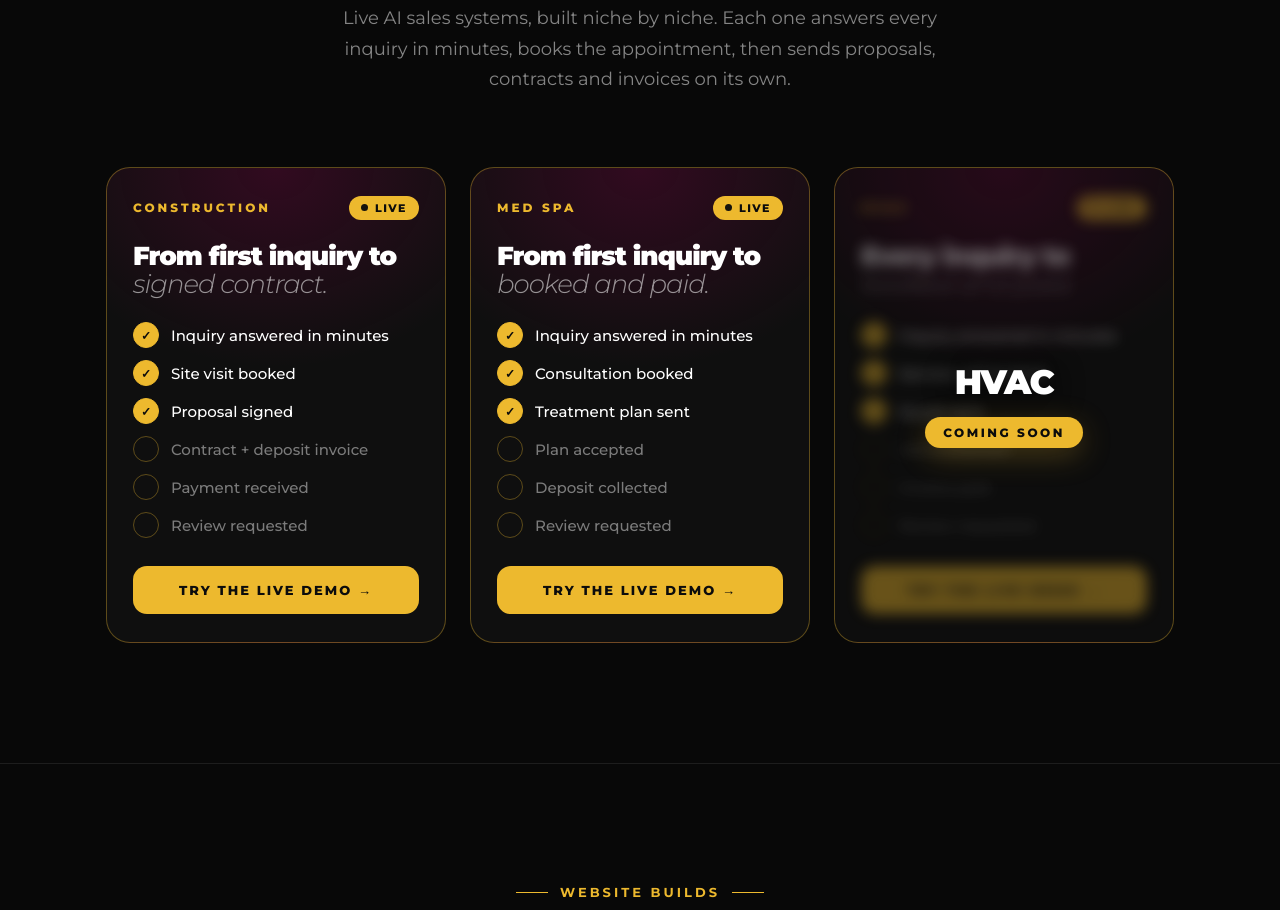
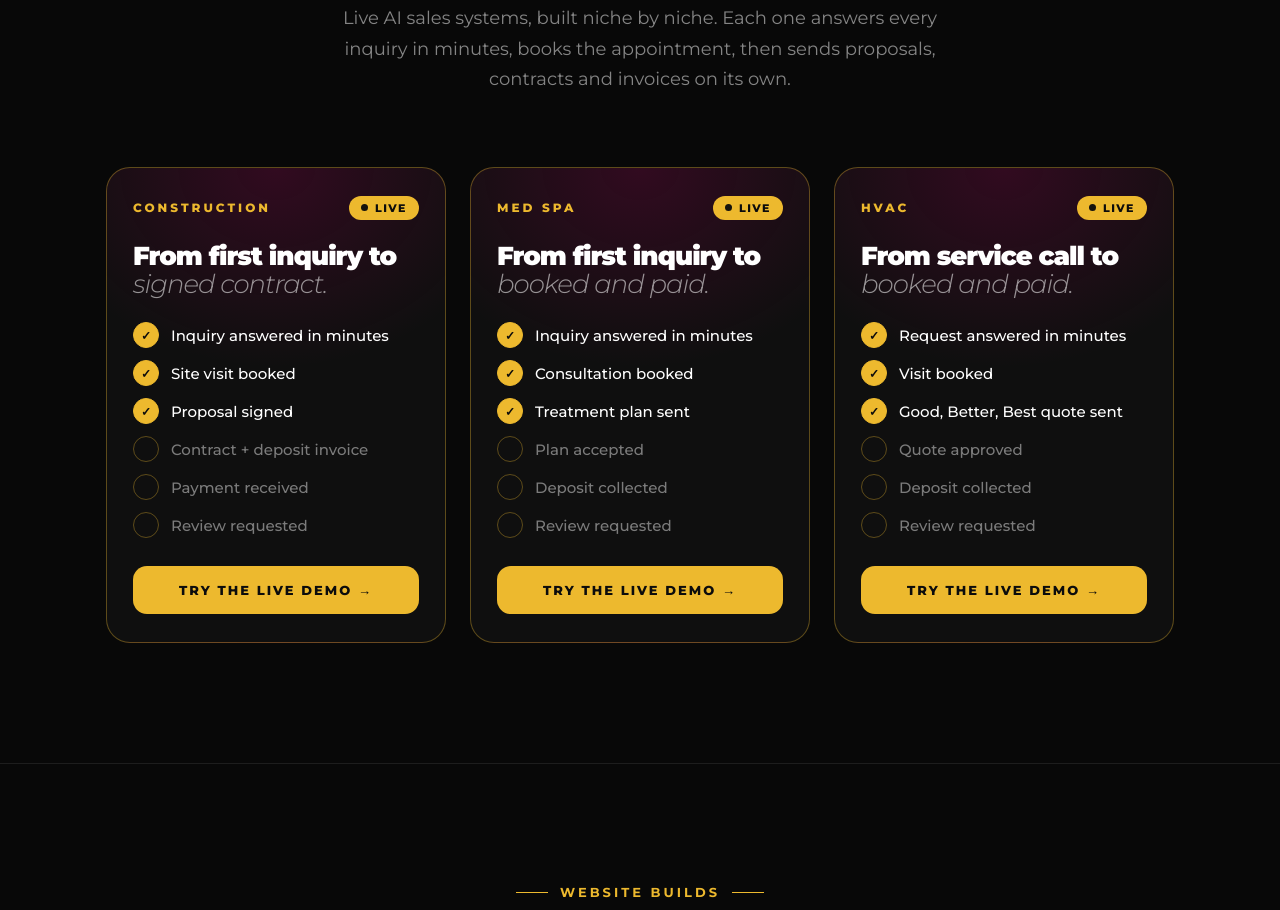
Before and after one commit to Dakyang0301/Joy-Irine-Barnayha-Automation-AI-Architect, a plain HTML site: page index.html in a window 1280 px wide. Shown: the part 3348-4258 px from the top of the page. Drawn offline with Linux system fonts and the light colour scheme; a script that the page names is missing.

Commit message:
AI Sales Systems: HVAC card live (hvac-demo-site-phi.vercel.app)

```diff
--- a/index.html
+++ b/index.html
@@ -918,21 +918,28 @@ footer{background:var(--bg);padding:32px 64px;display:flex;align-items:center;ju
       <span class="ais-cta">Try the live demo →</span>
     </a>
 
-    <!-- SYSTEM: HVAC (coming soon) -->
-    <div class="ais-card is-live is-soon">
-      <div class="ais-blur" aria-hidden="true">
-        <div class="ais-top"><span class="ais-niche">HVAC</span><span class="ais-live">Live</span></div>
-        <h3 class="ais-hook">Every inquiry to <em>booked and paid.</em></h3>
-        <ul class="ais-stages"><li class="on">Inquiry answered in minutes</li><li class="on">Service call booked</li><li class="on">Quote sent</li><li>Job scheduled</li><li>Invoice paid</li><li>Review requested</li></ul>
-        <span class="ais-cta">Try the live demo →</span>
+    <!-- SYSTEM 3: HVAC (live) -->
+    <a class="ais-card is-live" href="https://hvac-demo-site-phi.vercel.app/" target="_blank" rel="noopener">
+      <div class="ais-top">
+        <span class="ais-niche">HVAC</span>
+        <span class="ais-live">Live</span>
       </div>
-      <div class="ais-soon-overlay"><b>HVAC</b><span>Coming soon</span></div>
-    </div>
+      <h3 class="ais-hook">From service call to <em>booked and paid.</em></h3>
+      <ul class="ais-stages" id="aisStagesHvac">
+        <li>Request answered in minutes</li>
+        <li>Visit booked</li>
+        <li>Good, Better, Best quote sent</li>
+        <li>Quote approved</li>
+        <li>Deposit collected</li>
+        <li>Review requested</li>
+      </ul>
+      <span class="ais-cta">Try the live demo →</span>
+    </a>
 
   </div>
   <script>
   // Stages light up one by one, slowly, then restart (like the live demo tracker)
-  ['#aisStages li', '#aisStagesMedspa li'].forEach(function(sel){
+  ['#aisStages li', '#aisStagesMedspa li', '#aisStagesHvac li'].forEach(function(sel){
     var items=document.querySelectorAll(sel); if(!items.length) return;
     if(window.matchMedia('(prefers-reduced-motion: reduce)').matches){items.forEach(function(li){li.classList.add('on')});return;}
     var i=0;
```
